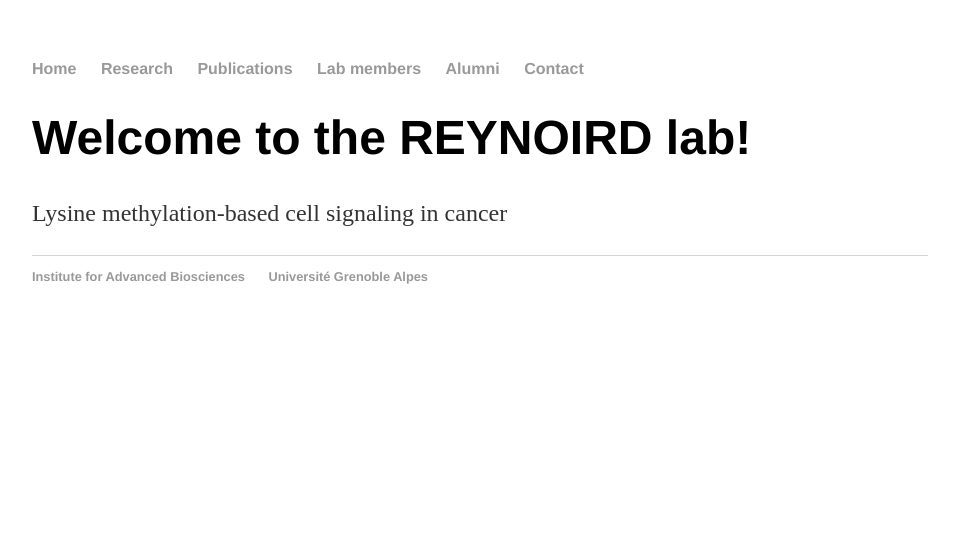
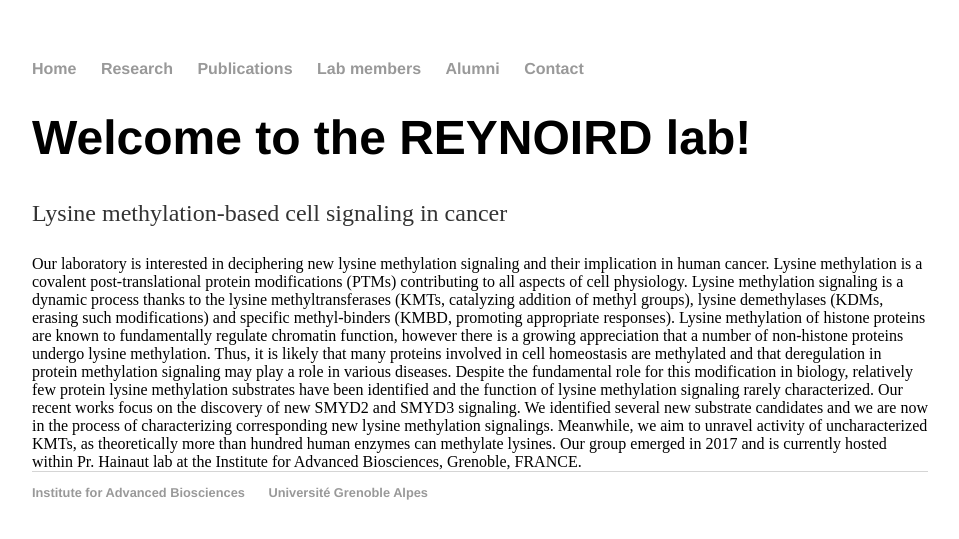
Before and after one commit to Reynoird-Lab/Reynoird-lab.github.io, a Jekyll site: the page built from index.html, in a window 1280 px wide. Shown: the top 539 px of the page, without its empty margins (160-1119 px from the left). Built offline with Jekyll 4.4.1, drawn with Linux system fonts in a browser that asks for light colours; Markdown is read by kramdown in place of the engine named in the settings.

Commit message:
Update index.html

```diff
--- a/index.html
+++ b/index.html
@@ -5,4 +5,12 @@
 <div class="blurb">
 	<h1>Welcome to the REYNOIRD lab!</h1>
 	<p>Lysine methylation-based cell signaling in cancer</p>
+
+Our laboratory is interested in deciphering new lysine methylation signaling and their implication in human cancer.
+Lysine methylation is a covalent post-translational protein modifications (PTMs) contributing to all aspects of cell physiology. Lysine methylation signaling is a dynamic process thanks to the lysine methyltransferases (KMTs, catalyzing addition of methyl groups), lysine demethylases (KDMs, erasing such modifications) and specific methyl-binders (KMBD, promoting appropriate responses). Lysine methylation of histone proteins are known to fundamentally regulate chromatin function, however there is a growing appreciation that a number of non-histone proteins undergo lysine methylation. Thus, it is likely that many proteins involved in cell homeostasis are methylated and that deregulation in protein methylation signaling may play a role in various diseases. Despite the fundamental role for this modification in biology, relatively few protein lysine methylation substrates have been identified and the function of lysine methylation signaling rarely characterized.
+Our recent works focus on the discovery of new SMYD2 and SMYD3 signaling. We identified several new substrate candidates and we are now in the process of characterizing corresponding new lysine methylation signalings. Meanwhile, we aim to unravel activity of uncharacterized KMTs, as theoretically more than hundred human enzymes can methylate lysines.
+Our group emerged in 2017 and is currently hosted within Pr. Hainaut lab at the Institute for Advanced Biosciences, Grenoble, FRANCE.
+
+
+
 </div><!-- /.blurb -->
```
